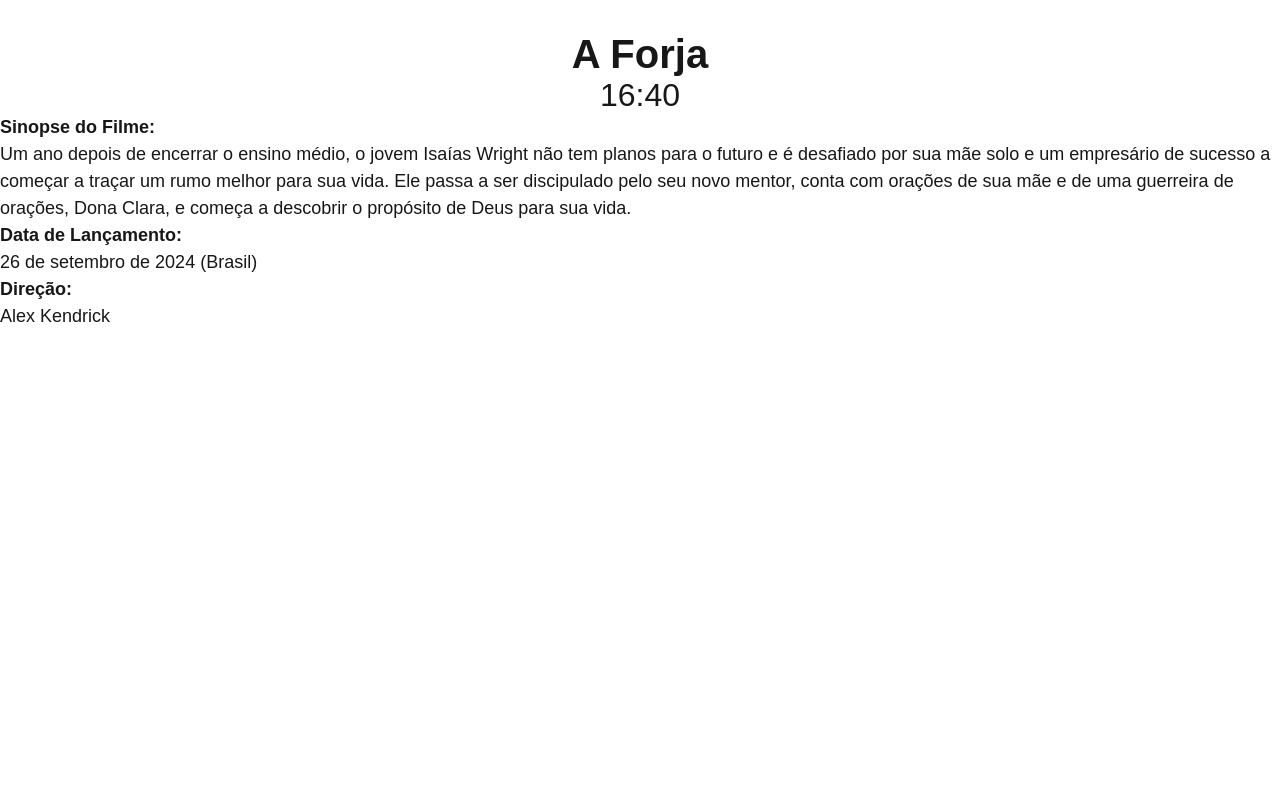
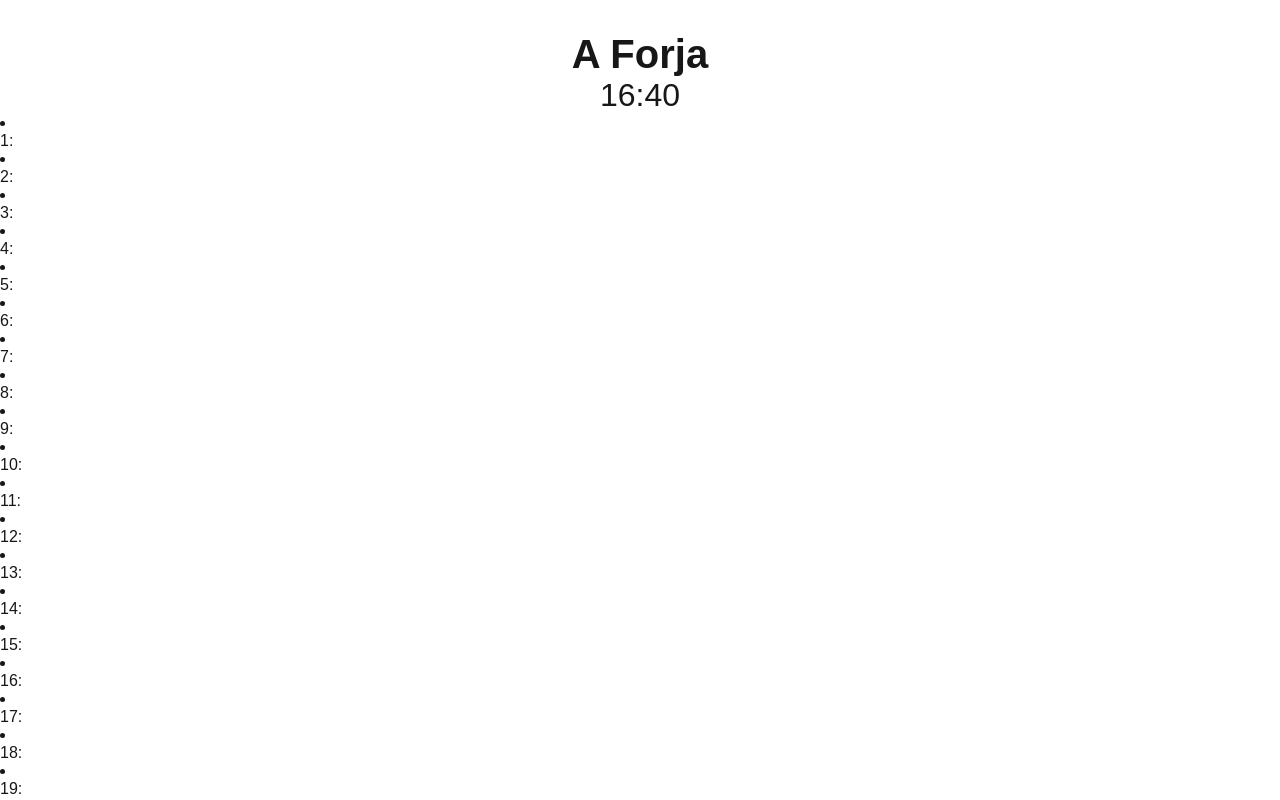
Before and after one commit to R0chaa/POC-Cinema, a Next.js app in the folder poc-6/: page / in a window 1280 px wide. Shown: the top 800 px of the page. Built offline with nearby package versions, Linux system fonts and the light colour scheme.

Commit message:
Adicionando informações principais

```diff
--- a/poc-6/src/app/components/conteudo.js
+++ b/poc-6/src/app/components/conteudo.js
@@ -2,6 +2,14 @@
 
 export default function Conteudo({dados}) {
     return (
+        <div className={styles.div_container}>
+            <div>
+                {dados.assentos.map((dado) => (
+                    <li key={dado.numero}>
+                    {dado.numero}: {dado.disponivel}
+                    </li>
+                ))}
+            </div>
             <div>
                 <p className={styles.titulo}>Sinopse do Filme:</p>
                 <p className={styles.texto}>{dados.sinopse}</p>
@@ -10,5 +18,6 @@
                 <p className={styles.titulo}>Direção:</p>
                 <p className={styles.texto}>{dados.direcao}</p>
             </div>
+        </div>
     )
 }
--- a/poc-6/src/app/components/conteudo.module.css
+++ b/poc-6/src/app/components/conteudo.module.css
@@ -8,3 +8,9 @@
     font-size: 18px;
     line-height: 1.5;
 }
+
+.div_container {
+    display: flex;
+    justify-content: space-between;
+    align-items: center;
+}
```
Lines whose indentation alone changed are shown as unchanged.
